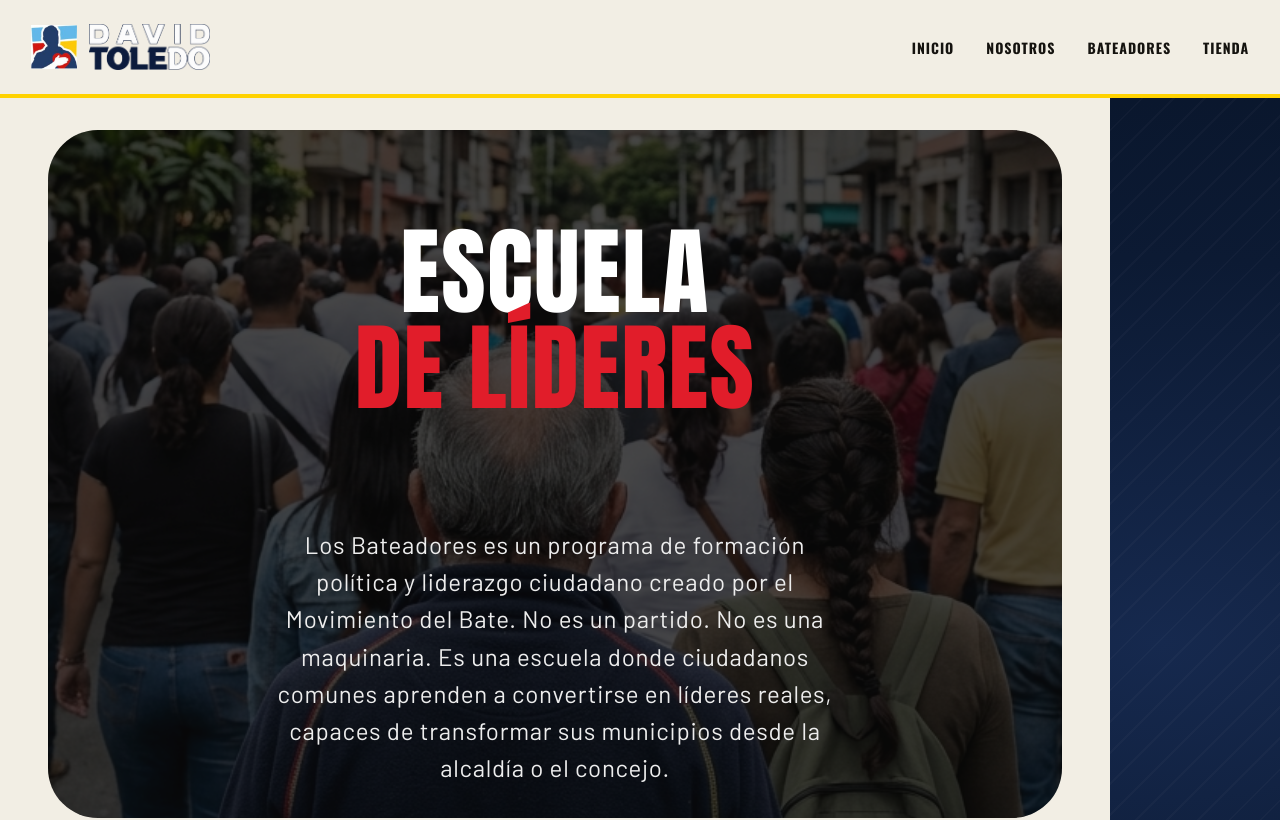
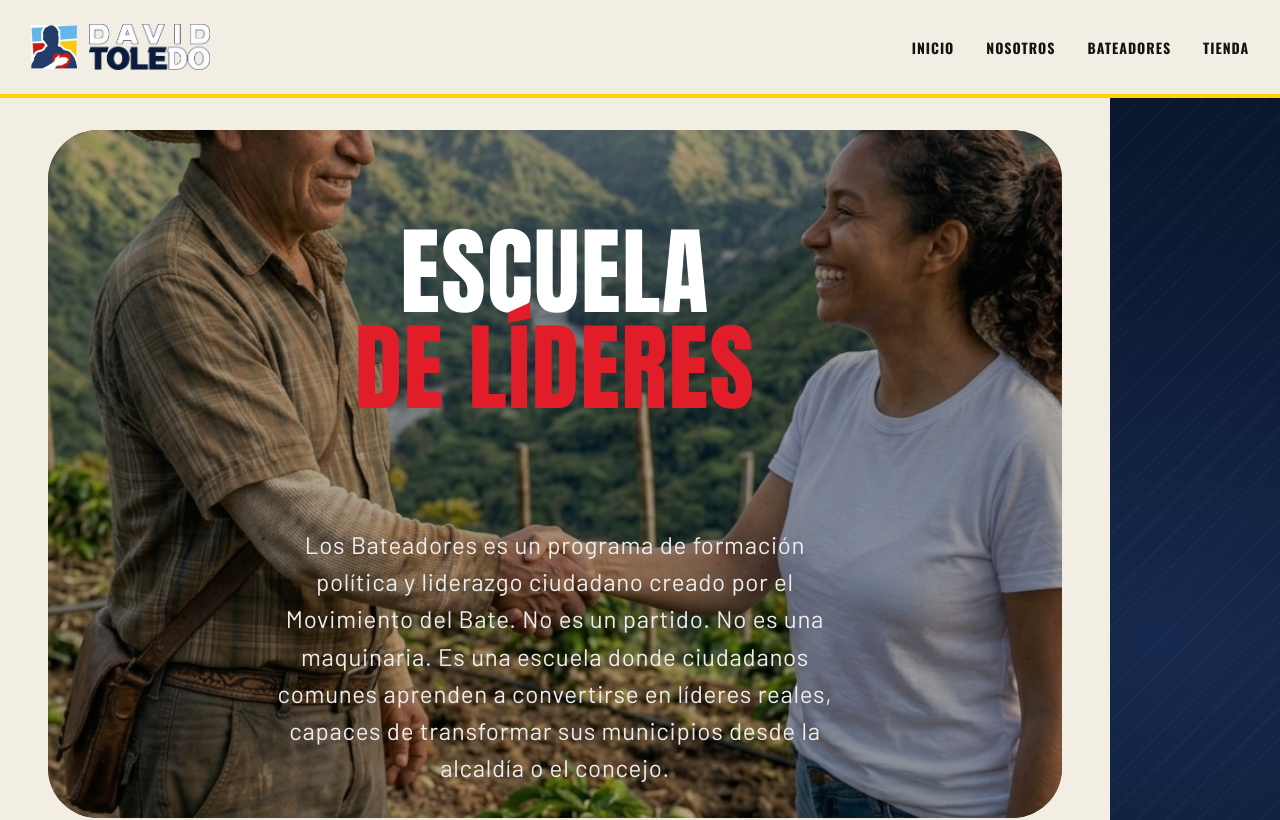
Before and after one commit to EsneiderCdD/movimiento-bate, a Next.js app: page /voluntariado in a window 1280 px wide. Shown: the top 820 px of the page. Built offline with nearby package versions, Linux system fonts and the light colour scheme.

Commit message:
(bateadores): image

```diff
--- a/src/components/specific/hero/Hero.tsx
+++ b/src/components/specific/hero/Hero.tsx
@@ -14,6 +14,7 @@ interface HeroProps {
   accent?: string;
   subtitle?: string;
   backgroundSrc?: string;
+  backgroundOpacity?: number;
   showLogo?: boolean;
   items?: CardItem[];
   label?: string;
@@ -26,6 +27,7 @@ export default function Hero({
   accent = "DEL BATE",
   subtitle = "Somos un movimiento ciudadano comprometido con la defensa del orden, la libertad y el bienestar de nuestra gente.",
   backgroundSrc = "/fondo2.jpg",
+  backgroundOpacity,
   showLogo = true,
   items,
   label = "Selecciona una opción",
@@ -44,6 +46,11 @@ export default function Hero({
                 fill
                 priority
                 className={styles.backgroundImage}
+                style={
+                  backgroundOpacity !== undefined
+                    ? { opacity: backgroundOpacity }
+                    : undefined
+                }
               />
             </ParallaxLayer>
           </div>
--- a/src/components/specific/voluntariado/VoluntariadoContent.tsx
+++ b/src/components/specific/voluntariado/VoluntariadoContent.tsx
@@ -40,6 +40,8 @@ export default function VoluntariadoContent() {
         title="Escuela"
         accent="de líderes"
         subtitle={DESCRIPTION}
+        backgroundSrc="/escuela_lider.jpg"
+        backgroundOpacity={0.71}
         showLogo={false}
         items={OPTIONS}
       />
```
Also changed, not shown: public/escuela_lider.jpg (added).
